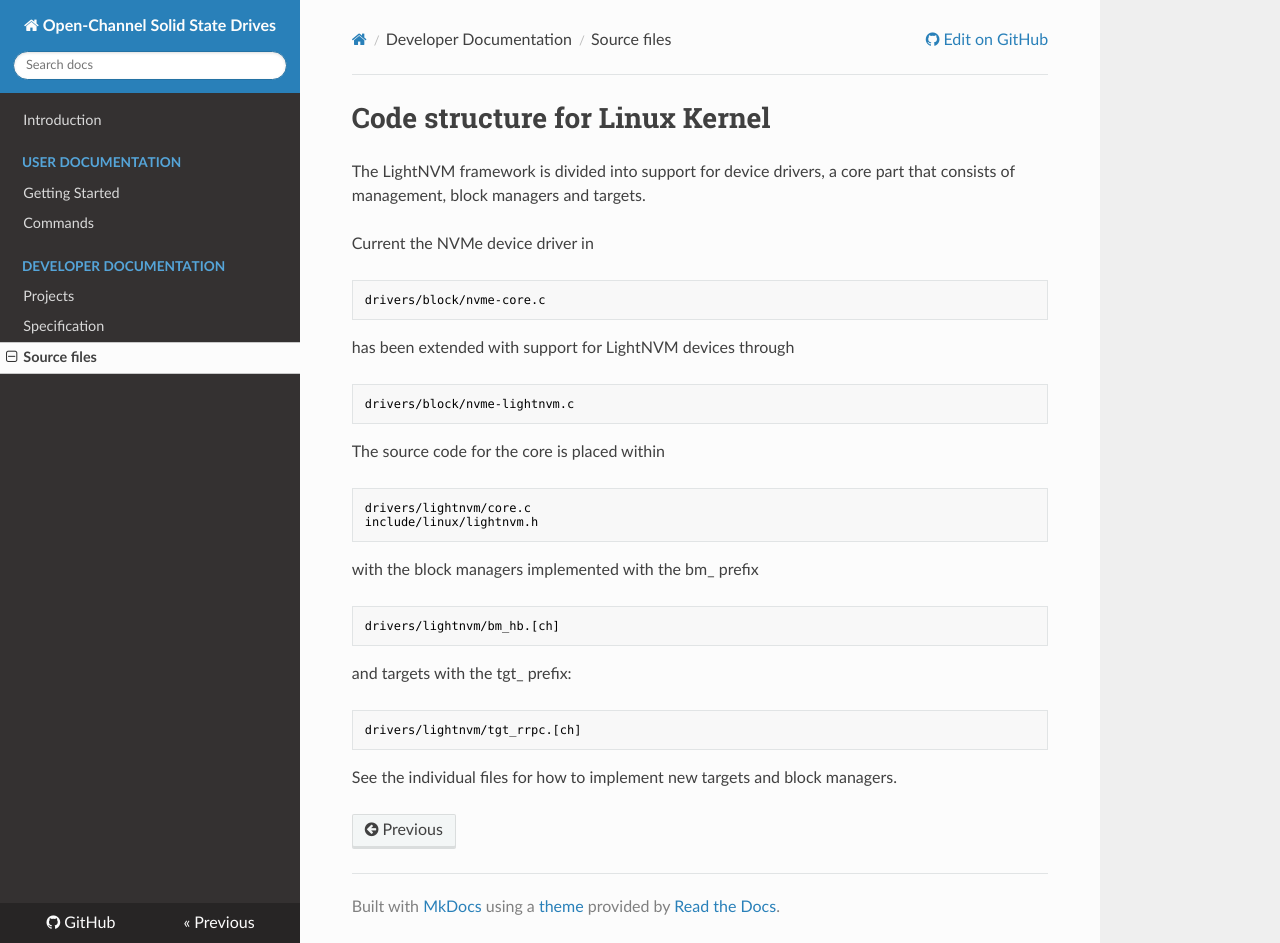
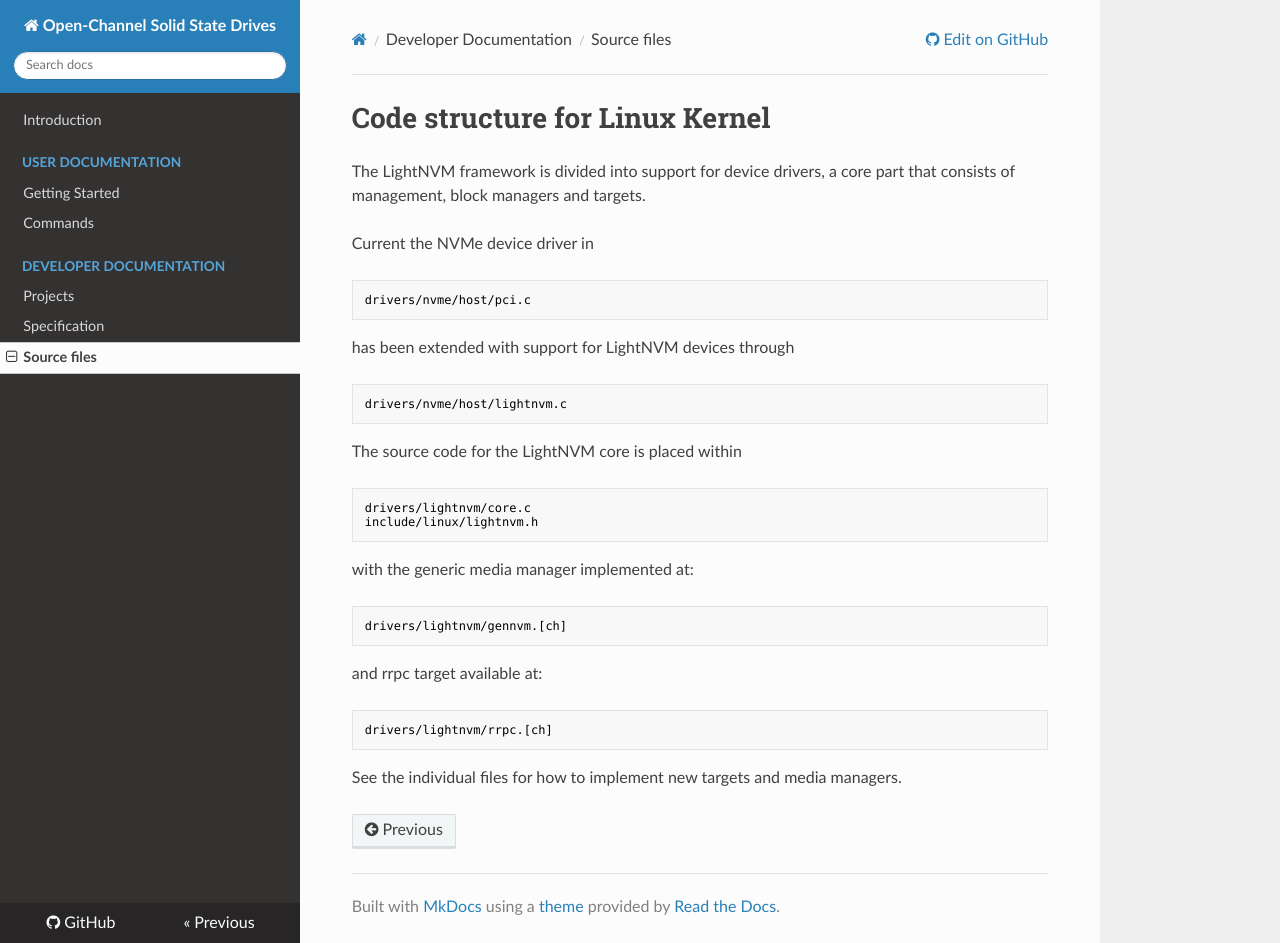
Before and after one commit to OpenChannelSSD/documentation, an MkDocs documentation site: the page built from docs/source.md, in a window 1280 px wide and 943 px high. Built offline with MkDocs 1.6.1, drawn with Linux system fonts in a browser that asks for light colours; nearby versions of some CDN libraries; old or Windows-style settings are respelled for this version of MkDocs.

Commit message:
Update source.md
Update description of block to media managers and file paths

```diff
--- a/docs/source.md
+++ b/docs/source.md
@@ -5,23 +5,23 @@ that consists of management, block managers and targets.
 
 Current the NVMe device driver in
 
-    drivers/block/nvme-core.c
+    drivers/nvme/host/pci.c
 
 has been extended with support for LightNVM devices through
 
-    drivers/block/nvme-lightnvm.c
+    drivers/nvme/host/lightnvm.c
 
-The source code for the core is placed within
+The source code for the LightNVM core is placed within
 
     drivers/lightnvm/core.c
     include/linux/lightnvm.h
 
-with the block managers implemented with the bm\_ prefix
+with the generic media manager implemented at:
 
-    drivers/lightnvm/bm_hb.[ch]
+    drivers/lightnvm/gennvm.[ch]
 
-and targets with the tgt\_ prefix:
+and rrpc target available at:
 
-    drivers/lightnvm/tgt_rrpc.[ch]
+    drivers/lightnvm/rrpc.[ch]
 
-See the individual files for how to implement new targets and block managers.
+See the individual files for how to implement new targets and media managers.
```
